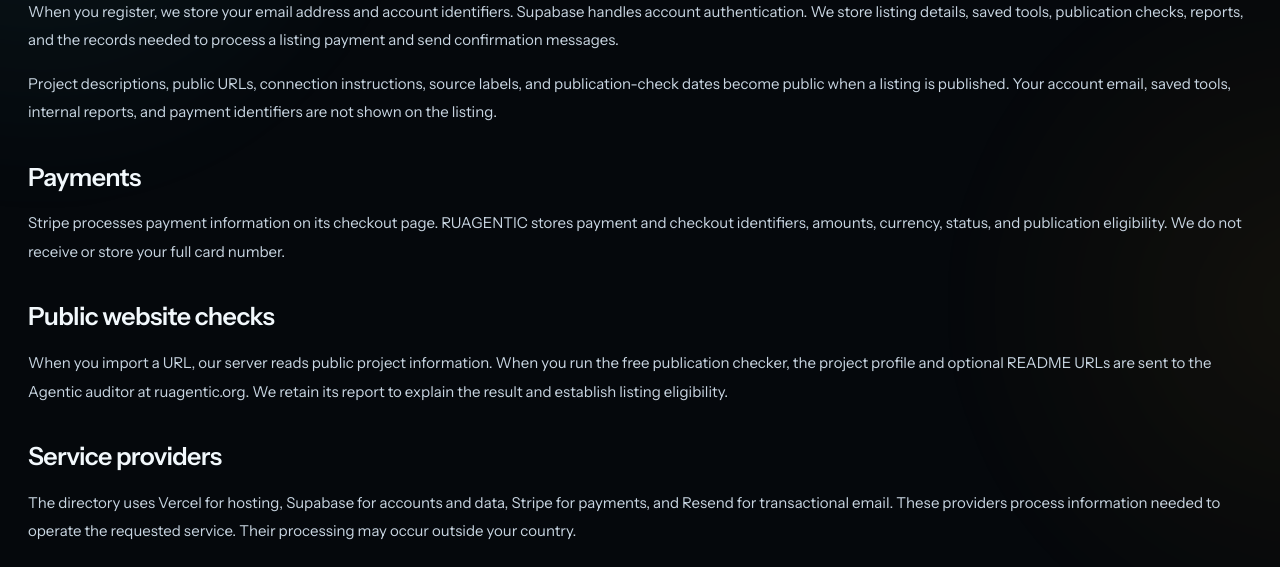
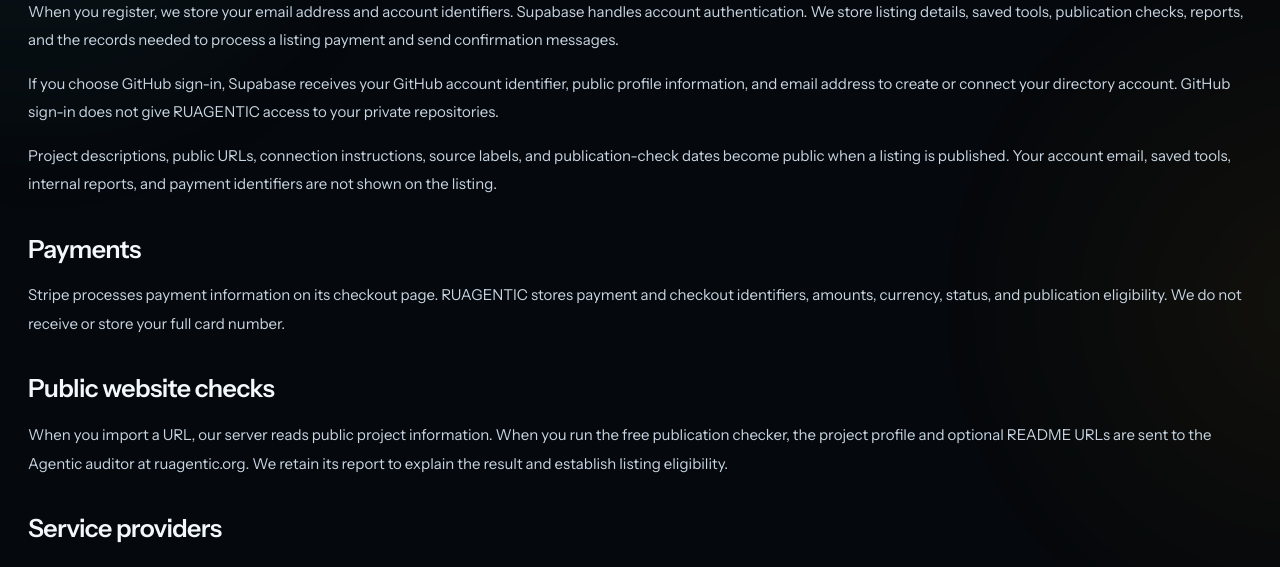
Before and after one commit to sam1siam/ruagentic-directory, a Next.js app: page /privacy in a window 1280 px wide. Shown: the part 359-926 px from the top of the page. Built offline with nearby package versions, Linux system fonts and the light colour scheme; no server answers.

Commit message:
Document optional GitHub account information

```diff
--- a/app/privacy/page.tsx
+++ b/app/privacy/page.tsx
@@ -15,6 +15,12 @@
         Supabase handles account authentication. We store listing details, saved
         tools, publication checks, reports, and the records needed to process a
         listing payment and send confirmation messages.
+      </p>
+      <p>
+        If you choose GitHub sign-in, Supabase receives your GitHub account
+        identifier, public profile information, and email address to create or
+        connect your directory account. GitHub sign-in does not give RUAGENTIC
+        access to your private repositories.
       </p>
       <p>
         Project descriptions, public URLs, connection instructions, source
@@ -39,9 +45,10 @@
       <h2>Service providers</h2>
       <p>
         The directory uses Vercel for hosting, Supabase for accounts and data,
-        Stripe for payments, and Resend for transactional email. These providers
-        process information needed to operate the requested service. Their
-        processing may occur outside your country.
+        Stripe for payments, Resend for transactional email, and GitHub for
+        optional GitHub sign-in. These providers process information needed to
+        operate the requested service. Their processing may occur outside your
+        country.
       </p>
       <h2>Cookies and browser storage</h2>
       <p>
```
